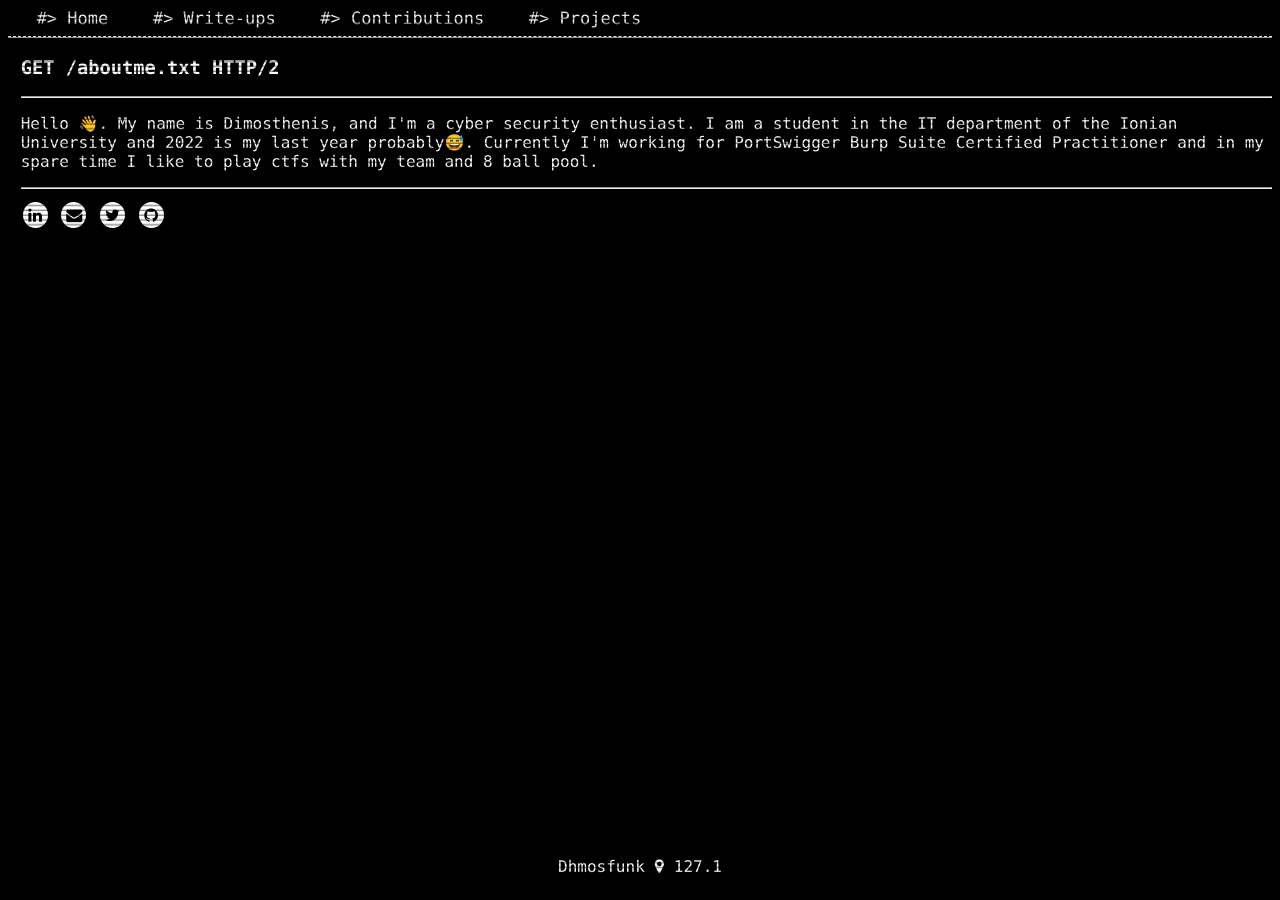
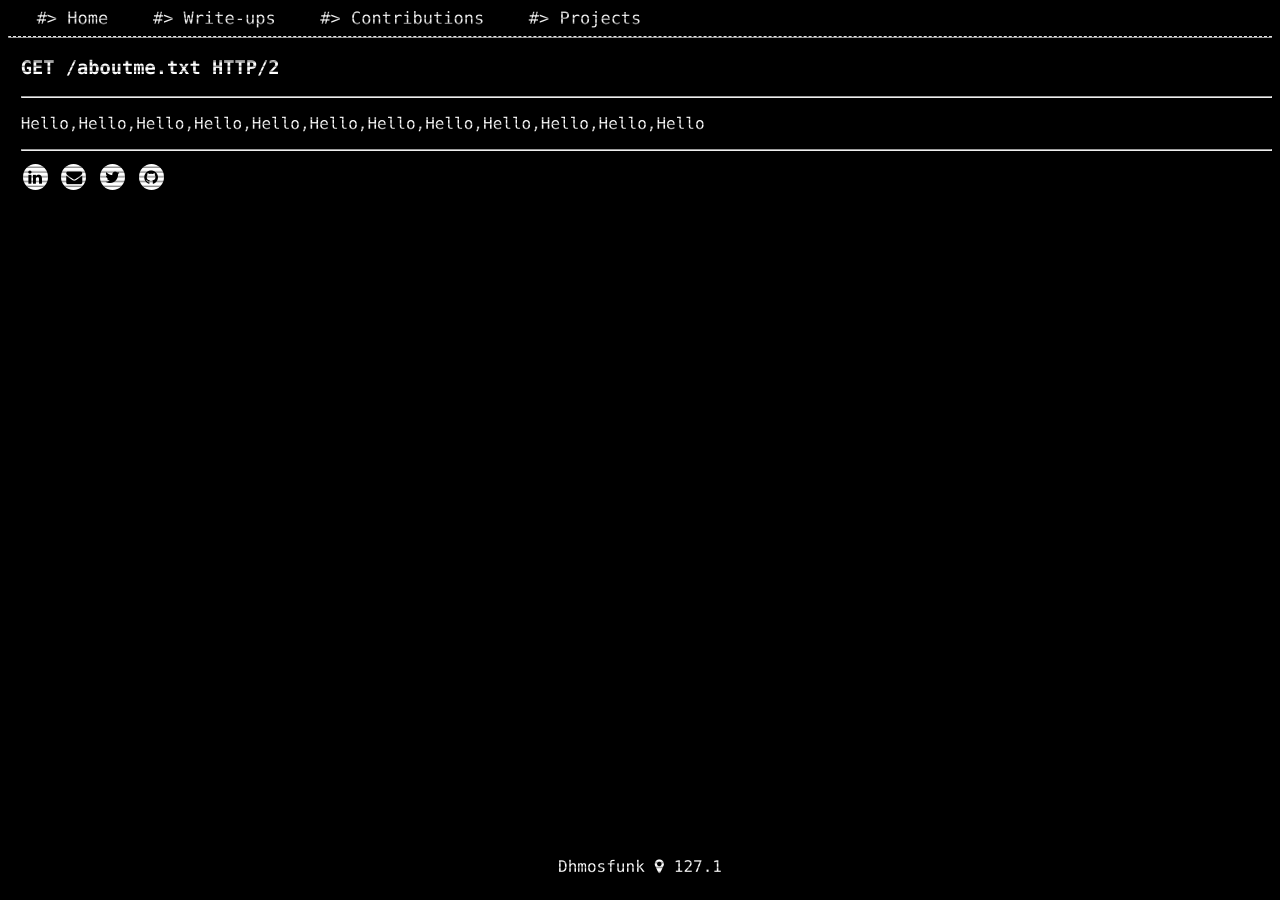
Before and after one commit to dhmosfunk/dhmosfunk.github.io, a Jekyll site: the page built from index.html, in a window 1280 px wide. Built offline with Jekyll 4.4.1, drawn with Linux system fonts in a browser that asks for light colours.

Commit message:
remove old message

```diff
--- a/_config.yml
+++ b/_config.yml
@@ -29,7 +29,7 @@ twitter_username: DSkfunk
 github_username:  dhmosfunk
 
 # custom variables
-aboutme: "Hello 👋.  My name is Dimosthenis, and I'm a cyber security enthusiast. I am a student in the IT department of the Ionian University and 2022 is my last year probably😅.	Currently I'm working for PortSwigger Burp Suite Certified Practitioner and in my spare time I like to play ctfs with my team and 8 ball pool."
+aboutme: "Hello,Hello,Hello,Hello,Hello,Hello,Hello,Hello,Hello,Hello,Hello,Hello"
 
 # Conversion
 markdown:    kramdown
```
